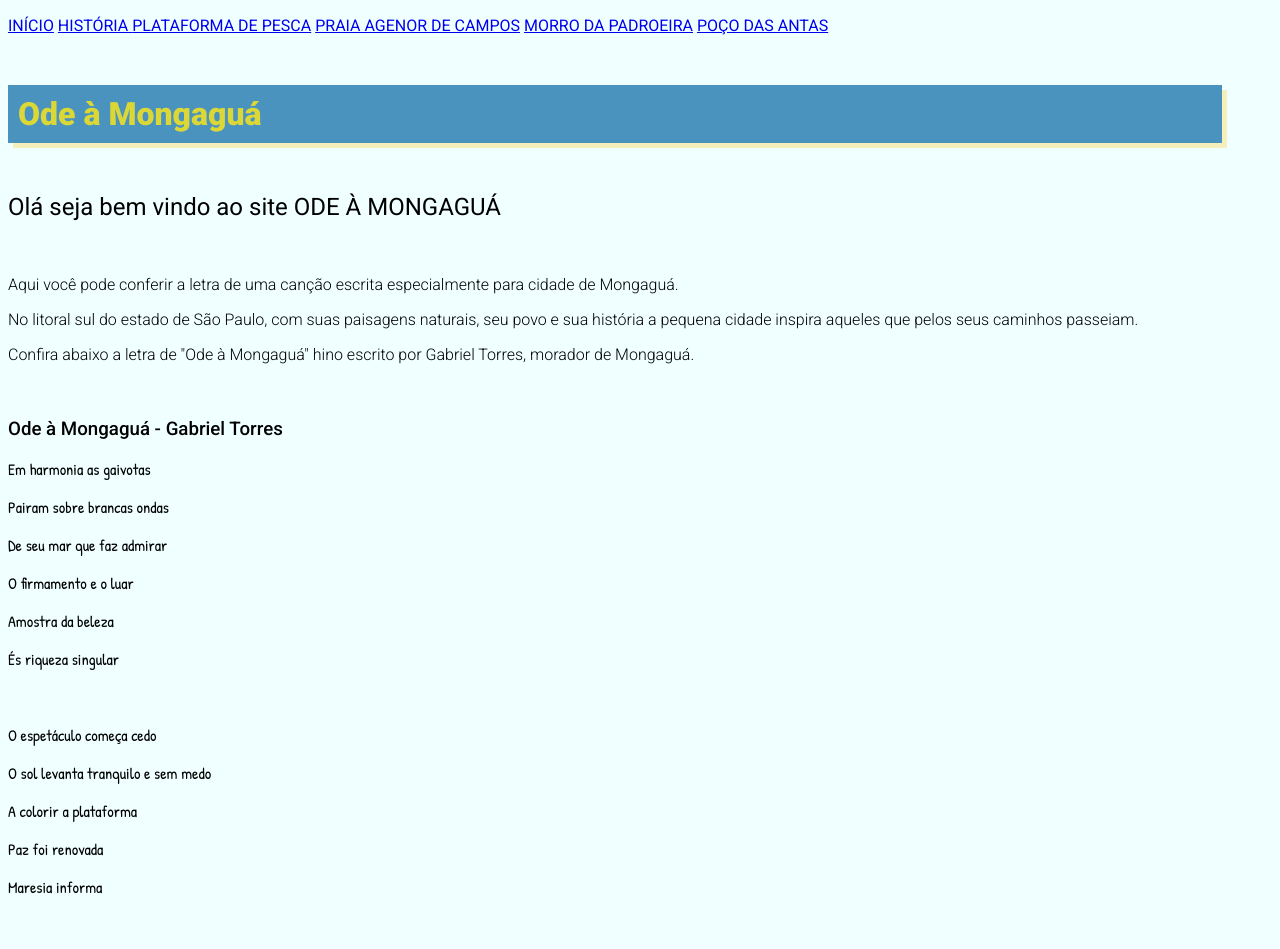
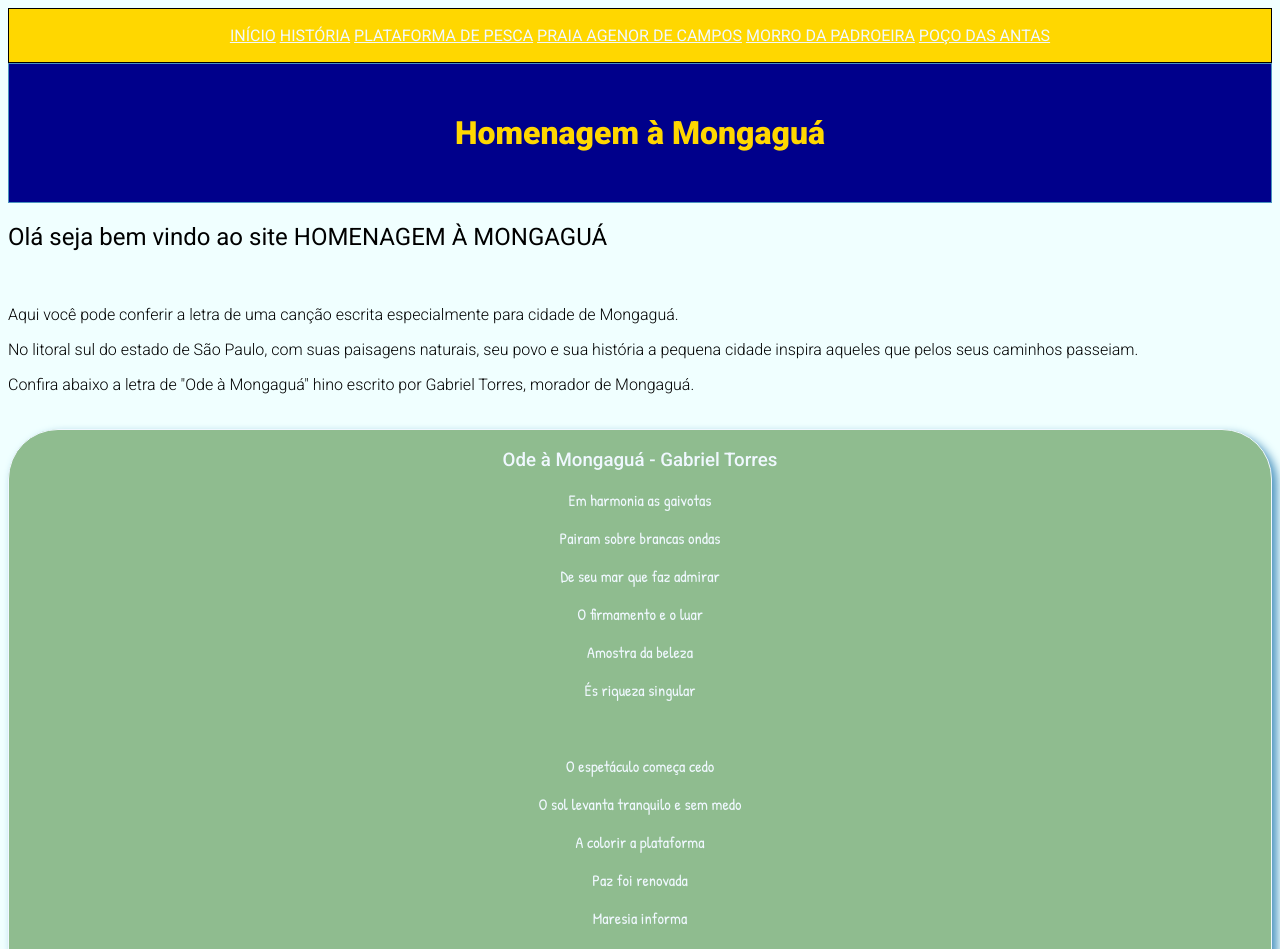
Before and after one commit to GabrielTorresPires/ode-a-mongagua, a plain HTML site: page index.html in a window 1280 px wide. Shown: the top 949 px of the page. Drawn offline with Linux system fonts and the light colour scheme.

Commit message:
Adiciona estilos

```diff
--- a/index.html
+++ b/index.html
@@ -9,19 +9,23 @@
 </head>
 <body>
 
-    <p class="links">
+<div  class="links">
+    <p>
         <a href="index.html">INÍCIO</a>
-        <a href="História de Mongaguá.html">HISTÓRIA </a>
+        <a href="História de Mongaguá.html">HISTÓRIA</a>
         <a href="Plataforma de pesca.html">PLATAFORMA DE PESCA</a>
         <a href="Praia de Agenor de Campos.html">PRAIA AGENOR DE CAMPOS</a>
         <a href="Morro da padroeira.html">MORRO DA PADROEIRA</a>
         <a href="Poço das Antas.html">POÇO DAS ANTAS</a>
+    </p>
+</div>
 
-    </p>
+    <h1 id="tituloIndex">Homenagem à Mongaguá</h1>
 
-    <h1 id="tituloIndex">Ode à Mongaguá</h1>
-    <h2>Olá seja bem vindo ao site ODE À MONGAGUÁ</h2>
+
+    <h2>Olá seja bem vindo ao site  HOMENAGEM À MONGAGUÁ</h2>
     <br>
+
 
     <div class="paragrafo">
     <p>Aqui você pode conferir a letra de uma canção escrita especialmente para cidade de Mongaguá.</p>
@@ -30,9 +34,9 @@
     <br>
     </div>
 
+    <div id="musica">
     <h3>Ode à Mongaguá - Gabriel Torres</h3>
 
-    <div id="musica">
     <p>Em harmonia as gaivotas</p>
     <p>Pairam sobre brancas ondas</p>
     <p>De seu mar que faz admirar</p>
--- a/styles.css
+++ b/styles.css
@@ -12,21 +12,37 @@ body {
 }
 
 .links{
+    text-align: center;
     font-family: 'Roboto', sans-serif;
     font-weight: 400;
+    font-size: medium;
+    border-style: solid;
+    border-width: 1px;
+    padding: 1px 1px 1px 1px;
+    background-color: gold;
+
+
+}
+
+a:link {
+    color: aliceblue;
 
 }
 
 h1 {
+    text-align: center;
     font-family: 'Roboto', sans-serif;
-    color: #DBD736;
-    background-color: #4B93BF;
-    margin: 50px 50px 50px 0px;
-    border-width: 10px;
+    color: gold;
+    background-color: darkblue;
+    margin: 0px 0px 0px 0px;
+    padding: 50px 50px 50px 50px;
+    border-width: 1px;
     border-color: #4B93BF;
     border-style: solid;
-    box-shadow: 5px 5px 0 0 #F5F0BB;
+
 }
+
+
 
 h2{
     font-family: 'Roboto', sans-serif;
@@ -45,7 +61,16 @@ h3 {
 }
 
 #musica {
+    text-align: center;
     font-family: 'Patrick Hand', cursive;
+    color: aliceblue;
+    background-color: darkseagreen;
+    margin: 0px 0px 50px 0px;
+    border-style: solid;
+    border-width: 1px;
+    border-radius: 50px;
+    box-shadow: 5px 5px 10px 0px #4B93BF;
+
 
 }
 
```
Also changed, not shown: História de Mongaguá.html (+10 -8 lines), Morro da padroeira.html (+10 -8 lines), Plataforma de pesca.html (+10 -8 lines), Poço das Antas.html (+10 -8 lines), Praia de Agenor de Campos.html (+10 -8 lines).
